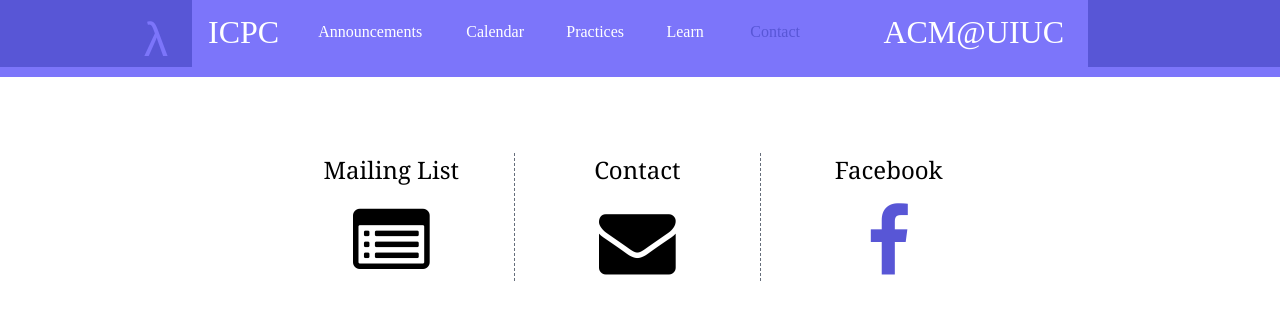
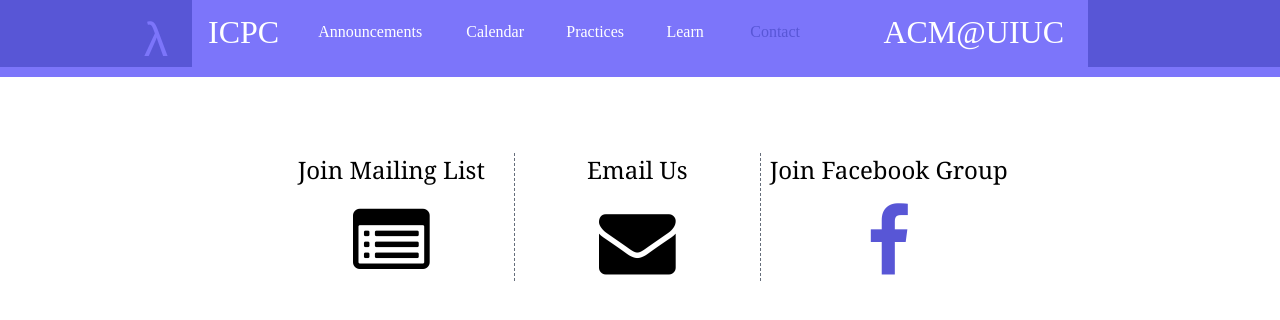
Before and after one commit to acm-uiuc/icpc-website, a Jekyll site: the page built from contact.html, in a window 1280 px wide. Shown: the top 320 px of the page. Built offline with Jekyll 4.4.1, drawn with Linux system fonts in a browser that asks for light colours; nearby versions of some CDN libraries; some web fonts are replaced; Markdown is read by kramdown in place of the engine named in the settings.

Commit message:
update contact page

```diff
--- a/contact.html
+++ b/contact.html
@@ -7,7 +7,7 @@ title: Contact
 <a class="contact"
   href="https://www-s.acm.uiuc.edu/cgi-bin/mailman/listinfo/icpc-l">
 <div class="left">
-  <h2 class="title">Mailing List</h2>
+  <h2 class="title">Join Mailing List</h2>
   <span class="fa fa-list-alt fa-5x"></span>
 </div>
 </a>
@@ -15,7 +15,7 @@ title: Contact
 <a class="contact"
   href="mailto:e@mail.com">
 <div class="center">
-  <h2 class="title">Contact</h2>
+  <h2 class="title">Email Us</h2>
   <span class="fa fa-envelope fa-5x"></span>
 </div>
 </a>
@@ -23,7 +23,7 @@ title: Contact
 <a class="contact"
   href="https://www.facebook.com/groups/IllinoisICPC/">
 <div class="right">
-  <h2 class="title">Facebook</h2>
+  <h2 class="title">Join Facebook Group</h2>
   <span class="fa fa-facebook fa-5x" style="color:#5856D6;"></span>
 </div>
 </a>
```
